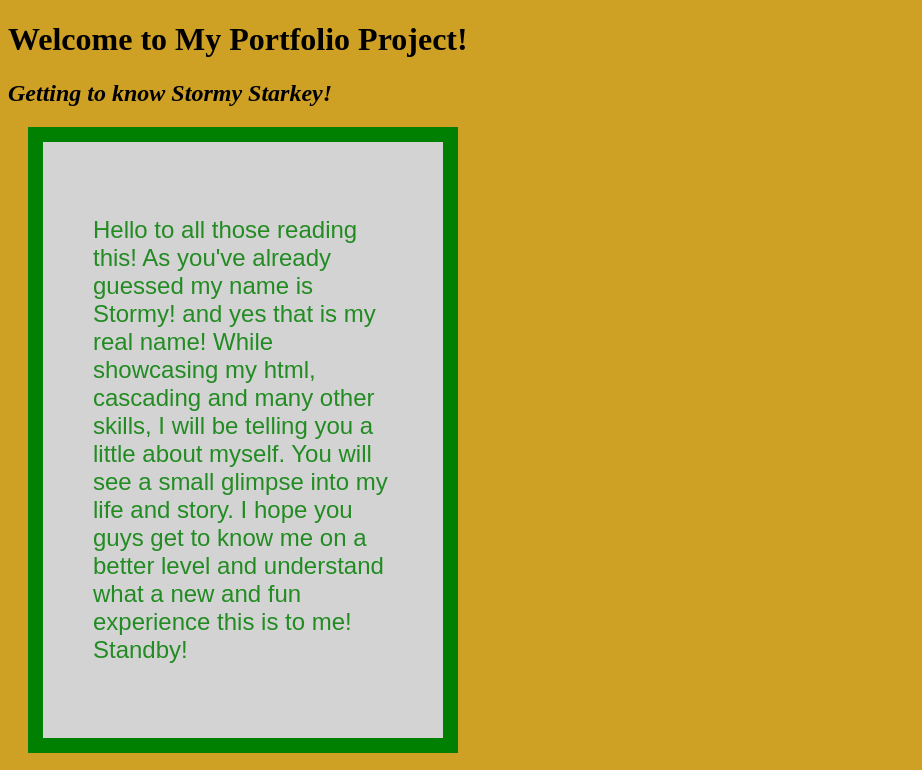
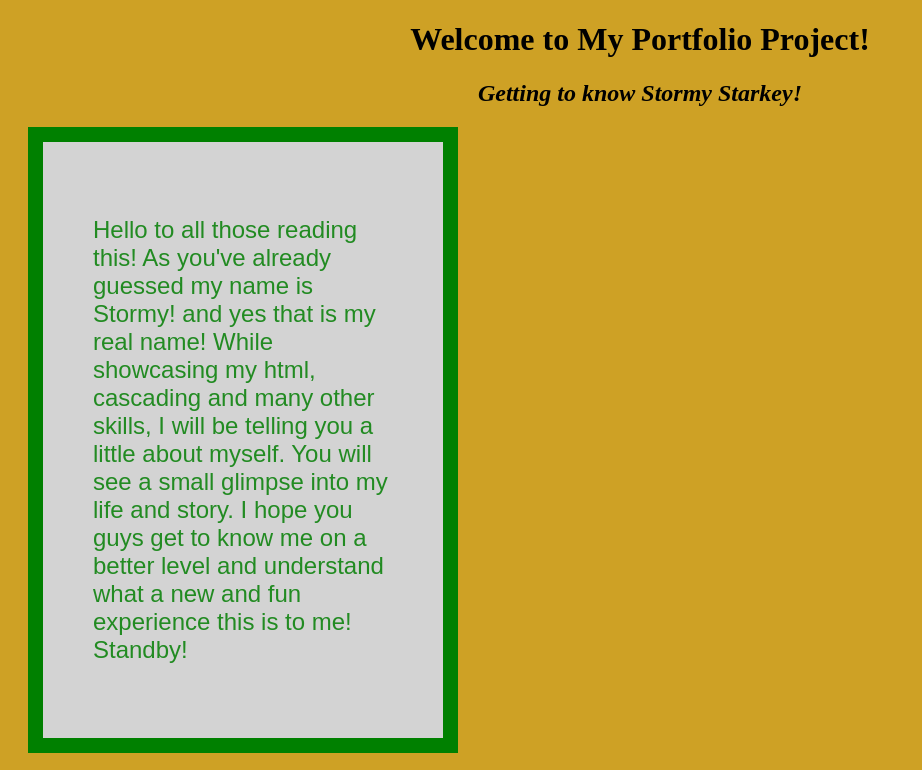
Before and after one commit to stormyweather0311/Portfolio2, a plain HTML site: page index.html in a window 1280 px wide. Shown: the top 770 px of the page, without its empty margins (0-922 px from the left). Drawn offline with Linux system fonts and the light colour scheme.

Commit message:
begin completing project

```diff
--- a/css/styles.css
+++ b/css/styles.css
@@ -30,3 +30,5 @@ div {
   border: 3px solid green;
   padding: 10px;
 }
+h1 {text-align: center;}
+h2 {text-align: center;}
```
